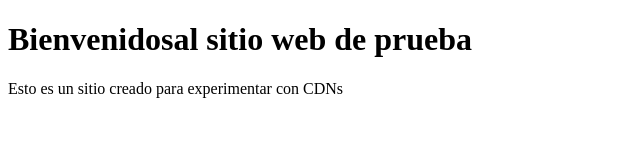
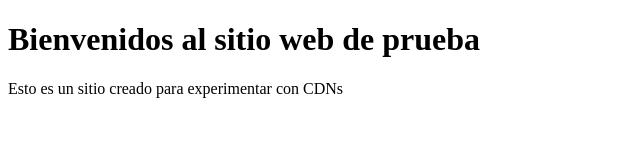
Before and after one commit to adriaviles2711/WebCDN, a plain HTML site: page index.html in a window 1280 px wide. Shown: the whole page, without its empty margins (0-640 px from the left). Drawn offline with Linux system fonts and the light colour scheme.

Commit message:
Update index.html

```diff
--- a/index.html
+++ b/index.html
@@ -6,7 +6,7 @@
     <title>Mi página de prueba</title>
   </head>
   <body>
-    <h1>Bienvenidosal sitio web de prueba</h1>
+    <h1>Bienvenidos al sitio web de prueba</h1>
     <p>Esto es un sitio creado para experimentar con CDNs</p>
   </body>
 </html>
```
